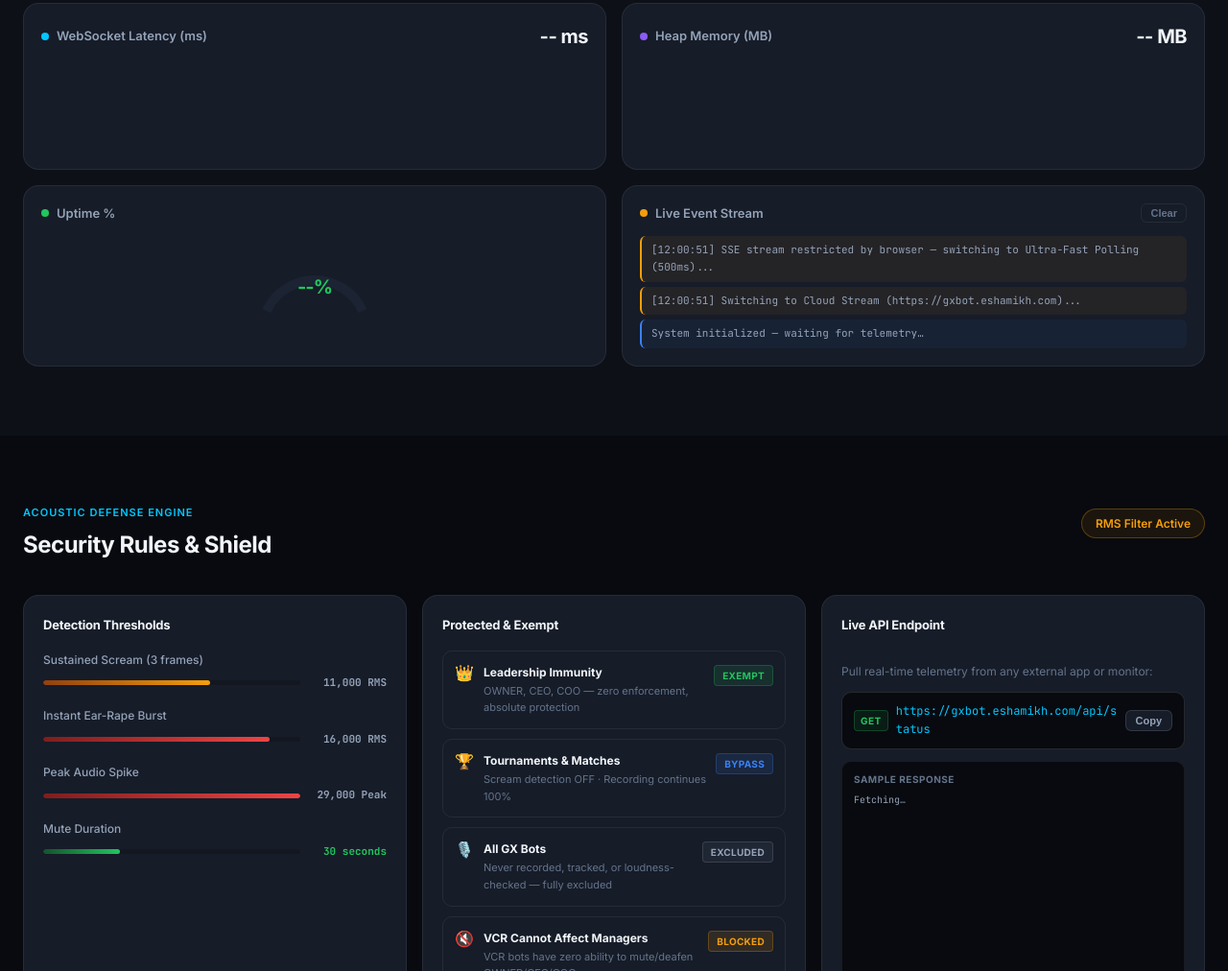
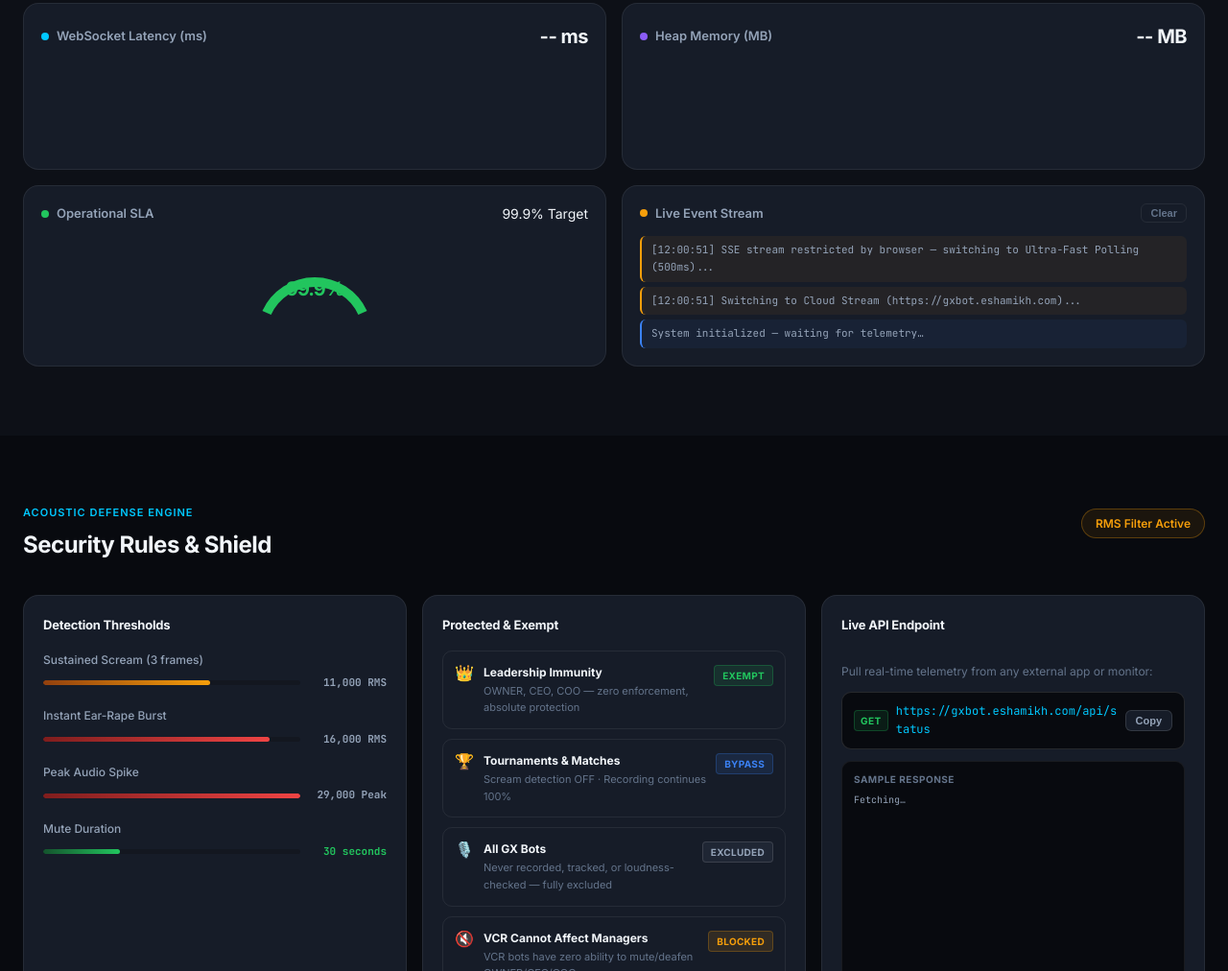
Before and after one commit to shamikhstudio-gif/gx-discord-bot, a website: page Websites/Status/index.html in a window 1280 px wide. Shown: the part 2254-3266 px from the top of the page at 96% size. Drawn offline with Linux system fonts and the light colour scheme; no server answers.

Commit message:
Fix: SLA Uptime gauge formula in Websites/Status/index.html

```diff
--- a/Websites/Status/index.html
+++ b/Websites/Status/index.html
@@ -383,21 +383,22 @@
           <canvas id="chartMem" height="90"></canvas>
         </div>
 
-        <!-- Uptime Gauge -->
-        <div class="chart-card chart-card-sm">
+        <!-- Uptime SLA Gauge -->
+        <div class="chart-card chart-card-gauge">
           <div class="chart-card-header">
             <div class="chart-card-title">
               <span class="chart-dot green"></span>
-              Uptime %
+              Operational SLA
             </div>
+            <span class="chart-val-badge green">99.9% Target</span>
           </div>
           <div class="gauge-wrap">
             <svg class="gauge-svg" viewBox="0 0 120 80">
               <path class="gauge-bg" d="M10,70 A55,55 0 0,1 110,70" stroke-width="10" fill="none"/>
               <path class="gauge-fill" id="gaugeFill" d="M10,70 A55,55 0 0,1 110,70" stroke-width="10" fill="none"
-                stroke-dasharray="173" stroke-dashoffset="173"/>
+                stroke-dasharray="173" stroke-dashoffset="0"/>
             </svg>
-            <div class="gauge-label" id="gaugeLabel">--%</div>
+            <div class="gauge-label" id="gaugeLabel">99.9%</div>
           </div>
         </div>
 
```
